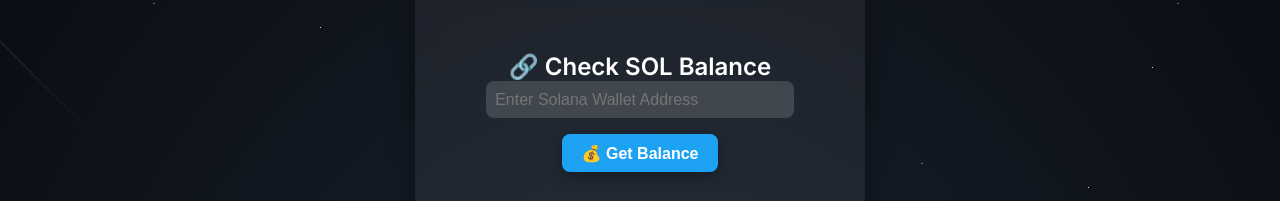
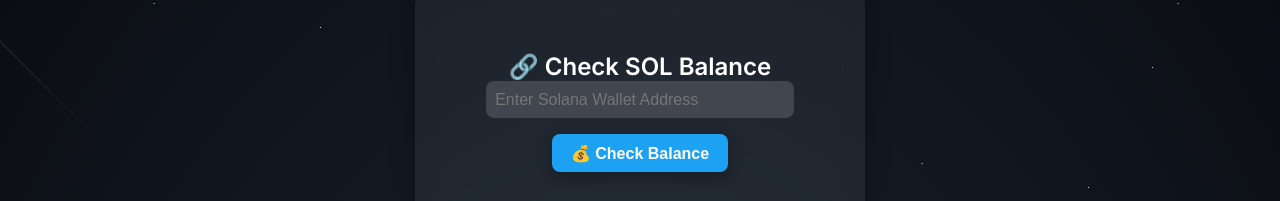
Before and after one commit to letsdeploy16/web3-research-assistant, a website: page public/index.html in a window 1280 px wide. Shown: the part 173-374 px from the top of the page. Drawn offline with Linux system fonts and the light colour scheme; files whose address does not match are found by name.

```diff
--- a/public/index.html
+++ b/public/index.html
@@ -157,7 +157,7 @@
         <h2>🔗 Check SOL Balance</h2>
         <input type="text" id="solAddress" placeholder="Enter Solana Wallet Address" style="padding: 0.6rem; width: 80%; max-width: 400px; border-radius: 8px; border: none; margin-bottom: 1rem;" />
         <br />
-        <button id="getBalanceBtn" style="padding: 0.6rem 1.2rem; font-weight: bold; border-radius: 8px; background: #1da1f2; color: white; border: none; cursor: pointer;">💰 Get Balance</button>
+        <button id="getBalanceBtn" style="padding: 0.6rem 1.2rem; font-weight: bold; border-radius: 8px; background: #1da1f2; color: white; border: none; cursor: pointer;">💰 Check Balance</button>
         <p id="balanceResult" style="margin-top: 1rem; font-weight: bold;"></p>
       </div>
 
--- a/public/script.js
+++ b/public/script.js
@@ -1,4 +1,4 @@
-// ✅ Fetch research from backend
+// Fetch research from backend
 async function fetchResearch() {
   const project = document.getElementById('projectName').value;
   const resultDiv = document.getElementById('result');
@@ -13,7 +13,7 @@
       body: JSON.stringify({ projectName: project }),
     });
 
-    // ❌ FIXED: You used 'res' in fetch but 'response' here — must be same variable name
+    // FIXED: You used 'res' in fetch but 'response' here — must be same variable name
     if (!response.ok) {
       throw new Error(`HTTP error! status: ${response.status}`);
     }
@@ -31,7 +31,7 @@
   }
 }
 
-// ✅ Event listeners after DOM is loaded
+// Event listeners after DOM is loaded
 document.addEventListener('DOMContentLoaded', function () {
   document.getElementById("researchForm").addEventListener("submit", function (e) {
     e.preventDefault();
```
Also changed, not shown: agent.js (+4 -4 lines), README.md.
